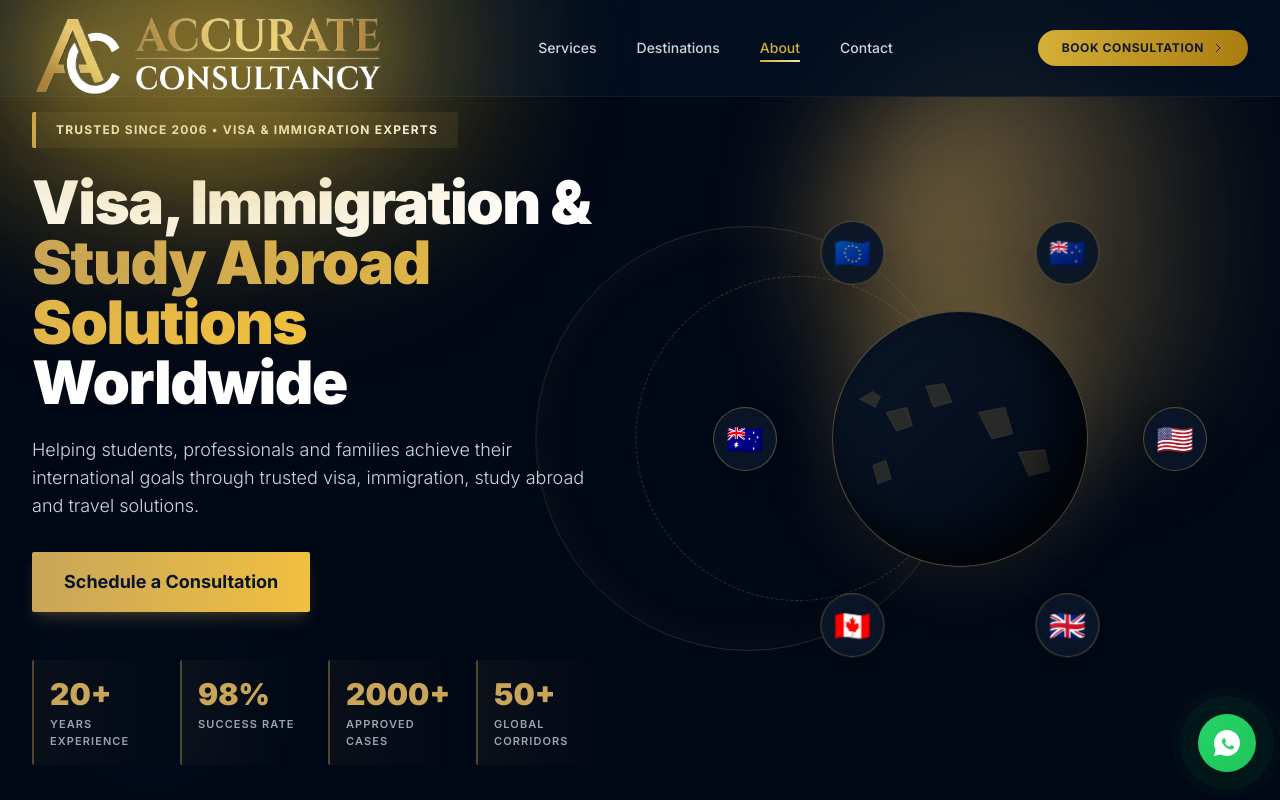
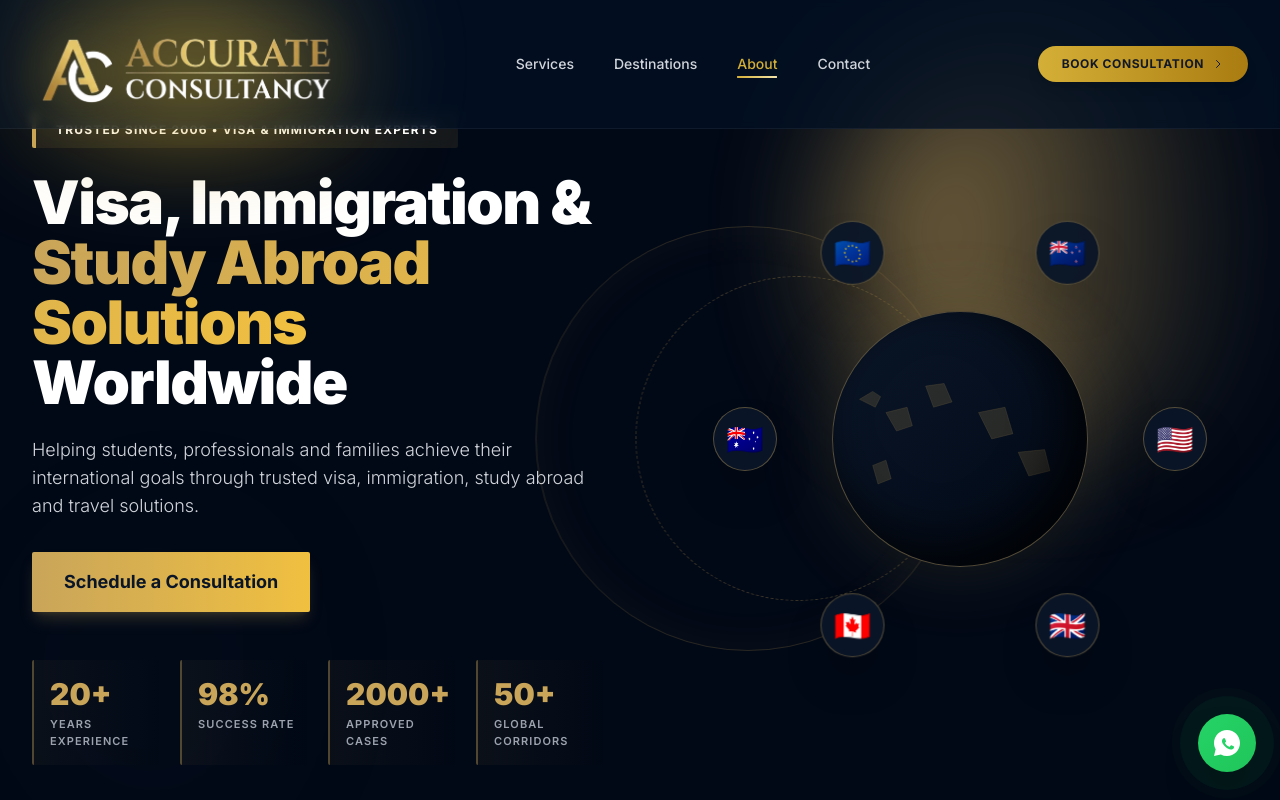
Before and after one commit to imran1001/Accurate-ConsultancyV3, a React (Vite) app: page / in a window 1280 px wide. Shown: the top 800 px of the page. Built offline with nearby package versions, Linux system fonts and the light colour scheme.

Commit message:
Refactor Navbar for improved logo display and effects
Adjusted the Navbar component to enhance the logo size and glow effects.

```diff
--- a/src/components/Navbar.jsx
+++ b/src/components/Navbar.jsx
@@ -57,41 +57,32 @@ export default function Navbar() {
       }`}
     >
       <div className="max-w-7xl mx-auto px-4 sm:px-6 lg:px-8">
-        <div className="flex items-center justify-between h-20 md:h-24">
+        {/* Adjusted header height to accommodate the larger logo */}
+        <div className="flex items-center justify-between h-24 md:h-28 lg:h-32">
 
-          {/* ===== BRAND LOGO with SUPER GLOW ===== */}
+          {/* ===== BRAND LOGO with Glow ===== */}
           <div
             className="flex-shrink-0 flex items-center cursor-pointer group"
             onClick={() => scrollTo('hero')}
           >
-            <div className="relative">
-              {/* Enhanced glow halo - larger and brighter */}
+            <div className="relative flex items-center">
+              {/* Animated glow halo behind logo */}
               <div
-                className="absolute inset-0 blur-3xl opacity-80 group-hover:opacity-100 transition-opacity duration-700 animate-glow-pulse"
+                className="absolute inset-0 blur-2xl opacity-60 group-hover:opacity-100 transition-opacity duration-700"
                 style={{
-                  background: 'radial-gradient(circle, rgba(212,175,55,0.7), rgba(212,175,55,0.2) 50%, transparent 70%)',
-                  transform: 'scale(2.2)',
-                  filter: 'blur(30px)',
+                  background: 'radial-gradient(circle, rgba(212,175,55,0.5), transparent 70%)',
+                  transform: 'scale(1.8)',
+                  filter: 'blur(25px)',
                 }}
               />
 
-              {/* Second outer glow ring */}
-              <div
-                className="absolute inset-0 blur-2xl opacity-50 group-hover:opacity-80 transition-opacity duration-700"
-                style={{
-                  background: 'radial-gradient(circle, rgba(212,175,55,0.3), transparent 60%)',
-                  transform: 'scale(2.8)',
-                  filter: 'blur(40px)',
-                }}
-              />
-
-              {/* Logo Image – significantly larger */}
+              {/* Increased Logo Image Sizes */}
               <img
                 src="/logo.webp"
                 alt="Accurate Consultancy"
-                className="relative h-16 sm:h-20 md:h-24 lg:h-28 xl:h-32 transition-all duration-500 group-hover:scale-110"
+                className="relative h-16 sm:h-20 md:h-24 lg:h-28 object-contain transition-all duration-500 group-hover:scale-105"
                 style={{
-                  filter: 'drop-shadow(0 0 30px rgba(212,175,55,0.5)) drop-shadow(0 0 60px rgba(212,175,55,0.3)) drop-shadow(0 0 90px rgba(212,175,55,0.15))',
+                  filter: 'drop-shadow(0 0 25px rgba(212,175,55,0.3)) drop-shadow(0 0 50px rgba(212,175,55,0.15))',
                 }}
               />
             </div>
@@ -232,20 +223,6 @@ export default function Navbar() {
             transform: translateX(0);
           }
         }
-
-        @keyframes glowPulse {
-          0%, 100% {
-            opacity: 0.6;
-            transform: scale(2.2);
-          }
-          50% {
-            opacity: 1;
-            transform: scale(2.5);
-          }
-        }
-        .animate-glow-pulse {
-          animation: glowPulse 3s ease-in-out infinite;
-        }
       `}</style>
     </nav>
   );
```
